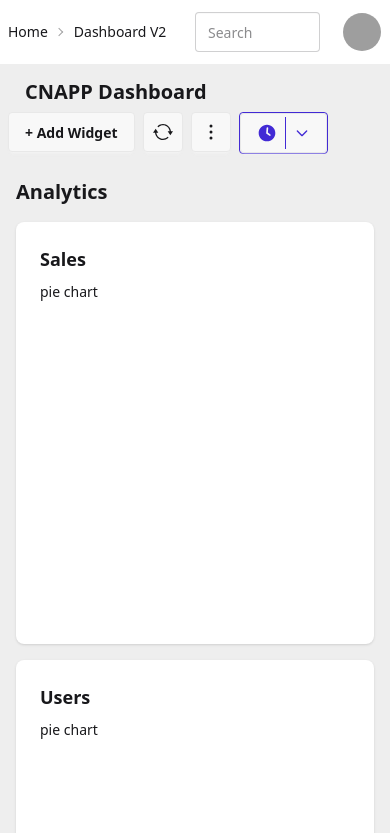
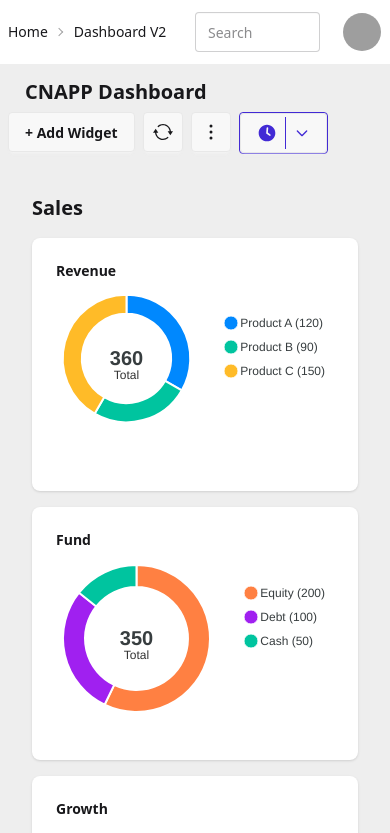
Before and after one commit to Yashyas/Dashboard-basic, a React (Vite) app in the folder frontend/: page / in a window 390 px wide. Shown: the top 833 px of the page. Built offline with nearby package versions, Linux system fonts and the light colour scheme; grey boxes are pictures that could not be loaded.

Commit message:
charts component created and made fully responsive

```diff
--- a/frontend/package.json
+++ b/frontend/package.json
@@ -11,9 +11,12 @@
   },
   "dependencies": {
     "@tailwindcss/vite": "^4.1.13",
+    "apexcharts": "^5.3.5",
     "react": "^19.1.1",
+    "react-apexcharts": "^1.7.0",
     "react-dom": "^19.1.1",
-    "tailwindcss": "^4.1.13"
+    "tailwindcss": "^4.1.13",
+    "zustand": "^5.0.8"
   },
   "devDependencies": {
     "@eslint/js": "^9.33.0",
--- a/frontend/src/components/Chart.jsx
+++ b/frontend/src/components/Chart.jsx
@@ -1,11 +1,77 @@
-import React from 'react'
+import React from "react";
+import ReactApexChart from "react-apexcharts";
 
-function Chart() {
+function Chart({ data }) {
+  if (!data) return <p>No data</p>;
+
+  const options = {
+    chart: {
+      type: "donut",
+      height: "100%",
+    },
+    dataLabels: {
+      enabled: false,
+    },
+    labels: data.labels,
+    colors: data.colors || [
+      "#0088FE",
+      "#00C49F",
+      "#FFBB28",
+      "#FF8042",
+      "#A020F0",
+    ],
+    legend: {
+      position: "right",
+      markers: {
+        shape: "circle",
+      },
+      formatter: function (seriesName, opts) {
+        const value = opts.w.globals.series[opts.seriesIndex];
+        return `${seriesName} (${value})`;
+      },
+    },
+    plotOptions: {
+      pie: {
+        donut: {
+          size: "70%",
+          labels: {
+            show: true,
+            name: {
+              show: true,
+              offsetY: 20, // pushes "Total" below
+            },
+            value: {
+              show: true,
+              fontSize: "20px",
+              fontWeight: "bold",
+              offsetY: -10, // pulls number above
+            },
+            total: {
+              show: true,
+              label: "Total",
+              fontSize: "12px",
+              color: "#333",
+              formatter: (w) => {
+                return w.globals.seriesTotals.reduce((a, b) => a + b, 0);
+              },
+            },
+          },
+        },
+      },
+    },
+  };
+
   return (
-    <div>
-      pie chart
+    <div className="w-full h-full flex items-center justify-center">
+      <ReactApexChart
+        options={options}
+        series={data.series}
+        type="donut"
+        width="100%"
+        height="100%"
+      />
     </div>
-  )
+  );
 }
 
-export default Chart
+export default Chart;
--- a/frontend/src/components/Widget.jsx
+++ b/frontend/src/components/Widget.jsx
@@ -3,11 +3,11 @@ import AddWidget from "./AddWidget";
 
 function Widget({ title, component }) {
   return (
-    <div className="card bg-base-100 h-[50vh] lg:h-[33vh] shadow-sm">
+    <div className="card bg-base-100 h-[30vh] md:h-[20vh] lg:h-[33vh] lg:w-[30vw] shadow-sm">
       <div className="card-body h-full flex flex-col">
-        <h2 className="card-title">{title}</h2>
+        <h2 className="text-sm font-semibold leading-tight ">{title}</h2>
 
-        <div className="flex-1 w-full overflow-auto">
+        <div className="flex-1 w-full overflow-hidden justify-center items-center">
           {component ? (component) : (
             <div className="flex h-full items-center justify-center">
               <AddWidget/>
--- /dev/null
+++ b/frontend/src/data/categories.json
@@ -0,0 +1,80 @@
+[
+  {
+    "category": "Sales",
+    "widgets": [
+      {
+        "title": "Revenue",
+        "component": "Chart",
+        "data": {
+          "labels": ["Product A", "Product B", "Product C"],
+          "series": [120, 90, 150],
+          "colors": ["#0088FE", "#00C49F", "#FFBB28"]
+        }
+      },
+      {
+        "title": "Fund",
+        "component": "Chart",
+        "data": {
+          "labels": ["Equity", "Debt", "Cash"],
+          "series": [200, 100, 50],
+          "colors": ["#FF8042", "#A020F0", "#00C49F"]
+        }
+      },
+      {
+        "title": "Growth",
+        "component": "Chart",
+        "data": {
+          "labels": ["Q1", "Q2", "Q3", "Q4"],
+          "series": [30, 45, 60, 80],
+          "colors": ["#FFBB28", "#FF8042", "#0088FE", "#00C49F"]
+        }
+      }
+    ]
+  },
+  {
+    "category": "Users",
+    "widgets": [
+      {
+        "title": "Active Users",
+        "component": "Chart",
+        "data": {
+          "labels": ["Active", "Inactive"],
+          "series": [300, 120],
+          "colors": ["#00C49F", "#FF8042"]
+        }
+      },
+      {
+        "title": "New Users",
+        "component": "Chart",
+        "data": {
+          "labels": ["This Week", "Last Week"],
+          "series": [150, 100],
+          "colors": ["#0088FE", "#FFBB28"]
+        }
+      }
+    ]
+  },
+  {
+    "category": "Performance",
+    "widgets": [
+      {
+        "title": "Server Uptime",
+        "component": "Chart",
+        "data": {
+          "labels": ["Online", "Downtime"],
+          "series": [99, 1],
+          "colors": ["#00C49F", "#FF0000"]
+        }
+      },
+      {
+        "title": "Response Time",
+        "component": "Chart",
+        "data": {
+          "labels": ["<200ms", "200-500ms", ">500ms"],
+          "series": [70, 20, 10],
+          "colors": ["#00C49F", "#FFBB28", "#FF8042"]
+        }
+      }
+    ]
+  }
+]
--- a/frontend/src/pages/Categories.jsx
+++ b/frontend/src/pages/Categories.jsx
@@ -2,50 +2,32 @@ import React from "react";
 import Chart from "../components/Chart";
 import Widget from "../components/Widget";
 import DashboardNav from "../components/DashboardNav";
+import useCategoriesStore from "../store/store";
 
-// Example JSON structure
-const categoriesData = [
-  {
-    category: "Analytics",
-    widgets: [
-      { title: "Sales", component: "Chart" },
-      { title: "Users", component: "Chart" },
-      { title: "Revenue", component: "Chart" },
-      { title: "Traffic", component: "Chart" },
-    ],
-  },
-  {
-    category: "Reports",
-    widgets: [
-      { title: "Monthly", component: "Chart" },
-      { title: "Yearly", component: "Chart" },
-    ],
-  },
-];
+function Categories() {
+  const { categories } = useCategoriesStore();
 
-// Map component name → actual component
-const componentMap = {
-  Chart: <Chart />,
+  // helper to render the right component
+  const renderComponent = (widget) => {
+    if (widget.component === "Chart") {
+      return <Chart data={widget.data} />;
+    }
+    return null; // fallback for future components
   };
 
-function Categories() {
   return (
     <>
-    <DashboardNav/>
-    <div className="p-4 space-y-8 bg-base-300">
-      {categoriesData.map((category, idx) => (
+      <DashboardNav />
+      <div className="p-8 space-y-8 bg-base-300">
+        {categories.map((category, idx) => (
           <div key={idx}>
             <h2 className="text-xl font-bold mb-4">{category.category}</h2>
             <div className="grid grid-cols-1 sm:grid-cols-2 lg:grid-cols-3 gap-4">
               {category.widgets.map((w, i) => (
-              <Widget
-                key={i}
-                title={w.title}
-                component={componentMap[w.component]}
-              />
+                <Widget key={i} title={w.title} component={renderComponent(w)} />
               ))}
 
-            {/* Extra empty widget */}
+              {/* Always render extra empty widget */}
               <Widget title="" />
             </div>
           </div>
--- /dev/null
+++ b/frontend/src/store/store.js
@@ -0,0 +1,9 @@
+import { create } from "zustand";
+import categoriesData from "../data/categories.json"; // move your JSON here
+
+const useCategoriesStore = create((set) => ({
+  categories: categoriesData,
+  setCategories: (newCategories) => set({ categories: newCategories }),
+}));
+
+export default useCategoriesStore;
```
Also changed, not shown: 1 other file (tests, documents, lock files or other folders). Lines whose indentation alone changed are shown as unchanged.
